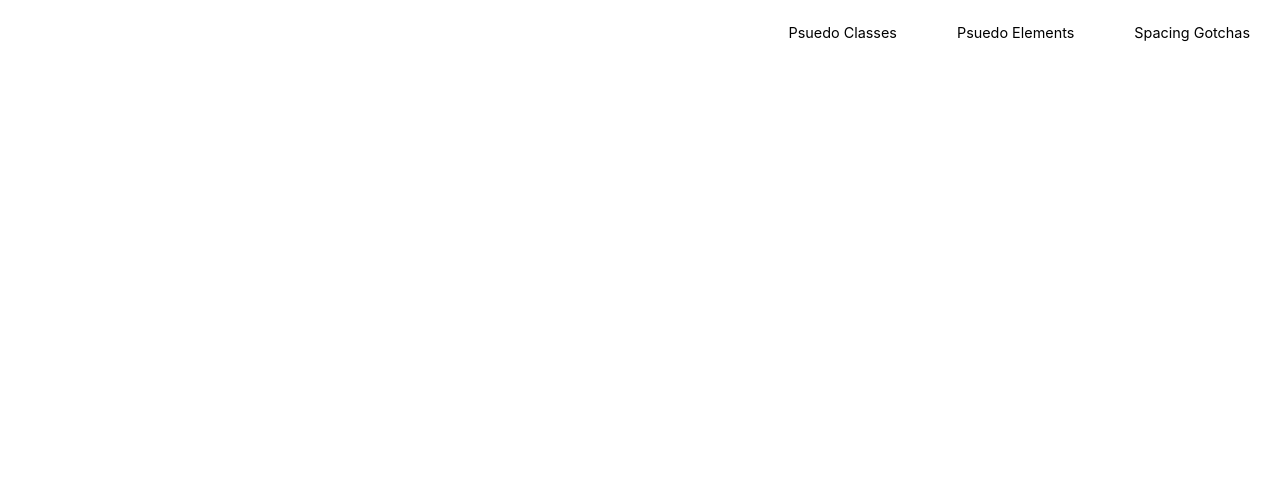
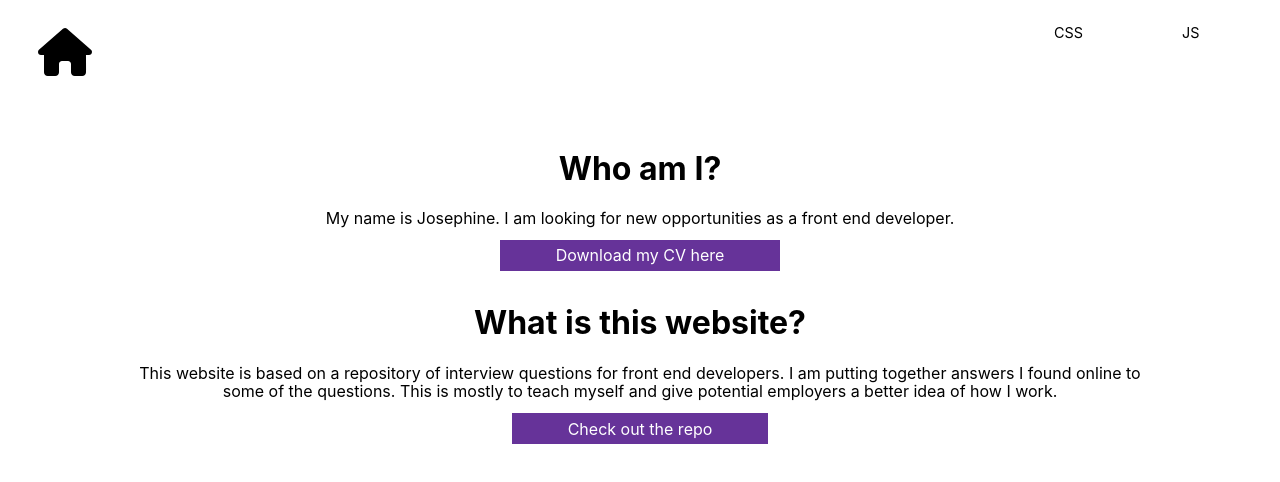
Before and after one commit to Josephine-Ann/front-end-interview-questions, a Next.js app: page / in a window 1280 px wide. Shown: the top 482 px of the page. Built offline with nearby package versions, Linux system fonts and the light colour scheme.

Commit message:
main page

```diff
--- a/Components/Code.js
+++ b/Components/Code.js
@@ -18,7 +18,7 @@ const Code = ({ explanation, code }) => {
                 {
                     explanation.map((ex, i) => {
                         return (
-                            <p className="explanationItem" key={i}>{ex}</p>
+                            <p className="explanationItem" key={i}>{i+1}. {ex}</p>
                         )
                     })
                 }
--- a/Components/Navbar.js
+++ b/Components/Navbar.js
@@ -3,14 +3,13 @@ import { useState } from 'react';
 import Link from 'next/link';
 import styles from '../styles/Navbar.module.css';
 import { FontAwesomeIcon } from '@fortawesome/react-fontawesome';
-import { faAlignJustify } from '@fortawesome/free-solid-svg-icons';
+import { faAlignJustify, faHome } from '@fortawesome/free-solid-svg-icons';
 import { useRouter } from 'next/router'
 
 const Navbar = () => {
     const [menuOpen, setMenuOpen] = useState(false)
-    const [psOpen, setPsOpen] = useState(false)
-    const [peOpen, setPeOpen] = useState(false)
-    const [sgOpen, setSgOpen] = useState(false)
+    const [cssOpen, setCssOpen] = useState(false)
+    const [jsOpen, setJsOpen] = useState(false)
     const [hoveredItem, setHoveredItem] = useState(null);
     const route = useRouter().route
     return (
@@ -18,36 +17,33 @@ const Navbar = () => {
             <button onClick={() => setMenuOpen(prev => !prev)} className={styles.faAlignJustify}>
                 <FontAwesomeIcon  icon={faAlignJustify} />
             </button>
+            <button className={styles.navbarHomeIcon}>
+                <Link href="/"><FontAwesomeIcon  icon={faHome} /></Link>
+            </button>
             <div className={menuOpen ? styles.navbarLinks : `${styles.navbarLinks} ${styles.navbarLinksHidden}`}>
-                <div onPointerEnter={() => setPsOpen(prev => true)} onPointerLeave={() => setPsOpen(prev => false)}>
+                <div onPointerEnter={() => setCssOpen(prev => true)} onPointerLeave={() => setCssOpen(prev => false)}>
                     <div className={styles.navbarTitleBox}>
-                        <button className={styles.navbarTitle}>Psuedo Classes</button>
+                        <button className={styles.navbarTitle}>CSS</button>
                     </div>
-                    <ul className={`${psOpen === false ? `${styles.navbarHidden} ${styles.navbarList}` : styles.navbarList}`}>
+                    <ul className={`${cssOpen === false ? `${styles.navbarHidden} ${styles.navbarList}` : styles.navbarList}`}>
                         <li onPointerEnter={() => setHoveredItem("validateInputs")} onPointerLeave={() => setHoveredItem(null)} className={hoveredItem === "validateInputs" || route === "/validateInputs" ? styles.navbarLinkActive : styles.navbarLink}><Link href="validateInputs">Form Validation</Link></li>
                         <li onPointerEnter={() => setHoveredItem("hoveredTooltipHover")} onPointerLeave={() => setHoveredItem(null)} className={hoveredItem === "hoveredTooltipHover" || route === "/hoveredTooltipHover" ? styles.navbarLinkActive : styles.navbarLink}><Link href="hoveredTooltipHover">Hovered Tooltip Using Hover</Link></li>
+                        <li onPointerEnter={() => setHoveredItem("nth")} onPointerLeave={() => setHoveredItem(null)} className={hoveredItem === "nth"|| route === "/nth" ? styles.navbarLinkActive : styles.navbarLink}><Link href="nth">Nth-Type or Child?</Link></li>
+                        <li onPointerEnter={() => setHoveredItem("blockLevelElements")} onPointerLeave={() => setHoveredItem(null)} className={hoveredItem === "blockLevelElements" || route === "/blockLevelElements" ? styles.navbarLinkActive : styles.navbarLink}><Link href="blockLevelElements">Block Level Elements</Link></li>
+                        <li onPointerEnter={() => setHoveredItem("floats1")} onPointerLeave={() => setHoveredItem(null)} className={hoveredItem === "floats1" || route === "/floats1" ? styles.navbarLinkActive : styles.navbarLink}><Link href="floats1">Left and Right Multiple Floats</Link></li>
+                        <li onPointerEnter={() => setHoveredItem("floats2")} onPointerLeave={() => setHoveredItem(null)} className={hoveredItem === "floats2" || route === "/floats2" ? styles.navbarLinkActive : styles.navbarLink}><Link href="floats2">Single Floats Left and Right</Link></li>
+                        <li onPointerEnter={() => setHoveredItem("floats3")} onPointerLeave={() => setHoveredItem(null)} className={hoveredItem === "floats3" || route === "/floats3" ? styles.navbarLinkActive : styles.navbarLink}><Link href="floats3">Floats with Text and Photos</Link></li>
+                        <li onPointerEnter={() => setHoveredItem("orderAnimation")} onPointerLeave={() => setHoveredItem(null)} className={hoveredItem === "orderAnimation" || route === "/orderAnimation" ? styles.navbarLinkActive : styles.navbarLink}><Link href="orderAnimation">Using Order to Create an Animation</Link></li>
                     </ul>
                 </div>
-                <div onPointerEnter={() => setPeOpen(true)} onPointerLeave={() => setPeOpen(false)}>
+                <div onPointerEnter={() => setJsOpen(true)} onPointerLeave={() => setJsOpen(false)}>
                 <div className={styles.navbarTitleBox}>
-                    <button className={styles.navbarTitle}>Psuedo Elements</button>
+                    <button className={styles.navbarTitle}>JS</button>
                 </div>
-                <ul className={`${peOpen === false ? `${styles.navbarHidden} ${styles.navbarList}` : styles.navbarList}`}>
-                    <li onPointerEnter={() => setHoveredItem("nth")} onPointerLeave={() => setHoveredItem(null)} className={hoveredItem === "nth"|| route === "/nth" ? styles.navbarLinkActive : styles.navbarLink}><Link href="nth">Nth-Type or Child?</Link></li>
+                <ul className={`${jsOpen === false ? `${styles.navbarHidden} ${styles.navbarList}` : styles.navbarList}`}>
+                    <li onPointerEnter={() => setHoveredItem("validateInputs")} onPointerLeave={() => setHoveredItem(null)} className={hoveredItem === "validateInputs" || route === "/validateInputs" ? styles.navbarLinkActive : styles.navbarLink}><Link href="validateInputs">Form Validation</Link></li>
                 </ul>
                 </div>
-                <div onPointerEnter={() => setSgOpen(true)} onPointerLeave={() => setSgOpen(false)}>
-                <div className={styles.navbarTitleBox}>
-                    <button className={styles.navbarTitle}>Spacing Gotchas</button>
-                </div>
-                <ul className={`${sgOpen === false ? `${styles.navbarHidden} ${styles.navbarList}` : styles.navbarList}`}>
-                    <li onPointerEnter={() => setHoveredItem("blockLevelElements")} onPointerLeave={() => setHoveredItem(null)} className={hoveredItem === "blockLevelElements" || route === "/blockLevelElements" ? styles.navbarLinkActive : styles.navbarLink}><Link href="blockLevelElements">Block Level Elements</Link></li>
-                    <li onPointerEnter={() => setHoveredItem("floats1")} onPointerLeave={() => setHoveredItem(null)} className={hoveredItem === "floats1" || route === "/floats1" ? styles.navbarLinkActive : styles.navbarLink}><Link href="floats1">Left and Right Multiple Floats</Link></li>
-                    <li onPointerEnter={() => setHoveredItem("floats2")} onPointerLeave={() => setHoveredItem(null)} className={hoveredItem === "floats2" || route === "/floats2" ? styles.navbarLinkActive : styles.navbarLink}><Link href="floats2">Single Floats Left and Right</Link></li>
-                    <li onPointerEnter={() => setHoveredItem("floats3")} onPointerLeave={() => setHoveredItem(null)} className={hoveredItem === "floats3" || route === "/floats3" ? styles.navbarLinkActive : styles.navbarLink}><Link href="floats3">Floats with Text and Photos</Link></li>
-                </ul>
-                </div>
-
             </div>
         </nav>
     );
--- a/pages/index.js
+++ b/pages/index.js
@@ -2,6 +2,7 @@ import Head from 'next/head'
 import Image from 'next/image'
 import styles from '../styles/Home.module.css'
 import Layout from '../Components/Layout';
+// // import cv from "../public/CV_Josephine_Geoghegan.pdf";
 
 export default function Home() {
   return (
@@ -13,6 +14,30 @@ export default function Home() {
       </Head>
   <Layout>
   <main className={styles.main}>
+    <h1>Who am I?</h1>
+    <p>
+      My name is Josephine.
+      I am looking for new opportunities
+      as a front end developer.
+    </p>
+    <button className={styles.buttonsHome}>
+      <a href="https://drive.google.com/uc?export=download&id=1Mh8_npdnOG02JJpQobE6_z4VkCb_VtxE" download>
+        Download my CV here
+      </a>
+    </button>
+    <h1>What is this website?</h1>
+    <p>
+      This website is based on a repository
+      of interview questions for front end developers.
+      I am putting together answers I found online to
+      some of the questions. This is mostly to teach
+      myself and give potential employers a better idea of how I work.
+    </p>
+    <button className={styles.buttonsHome}>
+      <a href="https://github.com/h5bp/Front-end-Developer-Interview-Questions" target="_blank">
+        Check out the repo
+      </a>
+    </button>
   </main>
       <footer style={{display: "hidden"}}>
         <a
--- a/styles/Home.module.css
+++ b/styles/Home.module.css
@@ -1,125 +1,14 @@
 .main {
-  min-height: 100vh;
-  padding: 4rem 0;
-  flex: 1;
-  display: flex;
-  flex-direction: column;
-  justify-content: center;
-  align-items: center;
+  width: 80%;
+  height: 80%;
+  text-align: center;
+  padding-bottom: 4rem;
 }
 
-.footer {
-  display: flex;
-  flex: 1;
-  padding: 2rem 0;
-  border-top: 1px solid #eaeaea;
-  justify-content: center;
-  align-items: center;
+.buttonsHome {
+  border: none;
+  padding: 0.4rem 3.5rem;
+  margin: 0.8rem;
+  background-color: rebeccapurple;
+  color: white;
 }
-
-.footer a {
-  display: flex;
-  justify-content: center;
-  align-items: center;
-  flex-grow: 1;
-}
-
-.title a {
-  color: #0070f3;
-  text-decoration: none;
-}
-
-.title a:hover,
-.title a:focus,
-.title a:active {
-  text-decoration: underline;
-}
-
-.title {
-  margin: 0;
-  line-height: 1.15;
-  font-size: 4rem;
-}
-
-.title,
-.description {
-  text-align: center;
-}
-
-.description {
-  margin: 4rem 0;
-  line-height: 1.5;
-  font-size: 1.5rem;
-}
-
-.code {
-  background: #fafafa;
-  border-radius: 5px;
-  padding: 0.75rem;
-  font-size: 1.1rem;
-  font-family: Menlo, Monaco, Lucida Console, Liberation Mono, DejaVu Sans Mono,
-    Bitstream Vera Sans Mono, Courier New, monospace;
-}
-
-.grid {
-  display: flex;
-  align-items: center;
-  justify-content: center;
-  flex-wrap: wrap;
-  max-width: 800px;
-}
-
-.card {
-  margin: 1rem;
-  padding: 1.5rem;
-  text-align: left;
-  color: inherit;
-  text-decoration: none;
-  border: 1px solid #eaeaea;
-  border-radius: 10px;
-  transition: color 0.15s ease, border-color 0.15s ease;
-  max-width: 300px;
-}
-
-.card:hover,
-.card:focus,
-.card:active {
-  color: #0070f3;
-  border-color: #0070f3;
-}
-
-.card h2 {
-  margin: 0 0 1rem 0;
-  font-size: 1.5rem;
-}
-
-.card p {
-  margin: 0;
-  font-size: 1.25rem;
-  line-height: 1.5;
-}
-
-.logo {
-  height: 1em;
-  margin-left: 0.5rem;
-}
-
-@media (max-width: 600px) {
-  .grid {
-    width: 100%;
-    flex-direction: column;
-  }
-}
-
-@media (prefers-color-scheme: dark) {
-  .card,
-  .footer {
-    border-color: #222;
-  }
-  .code {
-    background: #111;
-  }
-  .logo img {
-    filter: invert(1);
-  }
-}
--- a/styles/Navbar.module.css
+++ b/styles/Navbar.module.css
@@ -1,9 +1,12 @@
 .navbar {
     width: 100%;
     display: flex;
-    flex-direction: column;
+    /* flex-direction: column; */
+    height: -webkit-fit-content;
+    height: -moz-fit-content;
     height: fit-content;
-    align-items: flex-end;
+    /* align-items: flex-end; */
+    justify-content: space-between;
 }
 
 .navbarLinks {
@@ -38,8 +41,19 @@
 }
 
 @media screen and (min-width: 45rem) {
+    .navbarHomeIcon {
+        cursor: pointer;
+        font-size: clamp(1.4rem, 3rem, 3.5rem);
+        margin: 1.5rem 2rem;
+        border: none;
+        background-color: transparent;
+        width: 4rem;
+    }
     .navbarHidden {
         display: none;
+    }
+    .navbarTitleBox {
+        width: 8rem;
     }
     .faAlignJustify {
         display: none;
@@ -56,6 +70,7 @@
     }
     .navbarList {
         position: absolute;
+        width: 7.8rem;
     }
 
 }
@@ -74,12 +89,16 @@
 }
 
 @media screen and (max-width: 44.9rem) {
+    .navbarHomeIcon {
+        display: none;
+    }
     .navbarTitle {
         font-weight: bolder;
     }
     .navbarTitleBox {
         margin: 0rem 1.5rem;
         background-color: rgb(212, 212, 218);
+
     }
     .navbarLinks {
         top: 4rem;
--- a/styles/globals.css
+++ b/styles/globals.css
@@ -1,4 +1,32 @@
 @import url('./normalize.css');
+
+
+
+.box {
+  display: flex;
+  width: clamp(4rem, 8rem, 14rem);
+  height: 10rem;
+}
+
+.box, .title-animation {
+  animation: dropIn 1s ease forwards;
+  animation-delay: calc(var(--order) * 100ms);
+  transform: translateY(-30rem);
+}
+
+.title-animation {
+  background-color: rgb(34, 32, 77);
+  color: white;
+  padding: clamp(0.5rem, 1.5rem, 2rem);
+  text-align: center;
+  transform: translateY(-30rem);
+  width: 90%;
+}
+
+@keyframes dropIn {
+  from {transform: translateY(-30rem);}
+  to {transform: translateY(5rem);}
+}
 
 @media screen and (min-width: 45rem) {
   .fa-align-justify {
@@ -49,18 +77,6 @@ h5:nth-child(2) {
 table.myClass tr.row:nth-child(odd)
 
 
-:root {
-  counter-reset: headings;
-}
-
-.explanationItem {
-  counter-increment: headings;
-}
-
-.explanationItem::before p::before {
-  content: counter(headings) ". ";
-}
-
 
 html,
 body {
```
Also changed, not shown: pages/orderAnimation.js (added, +83 -0 lines), quickStartNewPage.js (added, +17 -0 lines), styles/OrderAnimation.module.css (added, +37 -0 lines), 1 other file (tests, documents, lock files or other folders).
